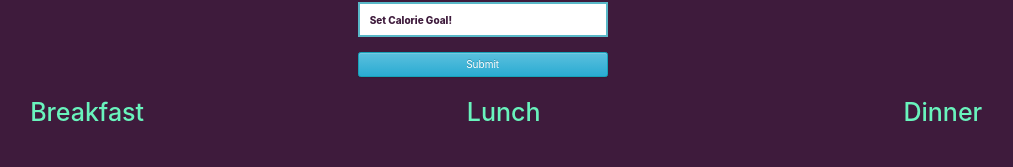
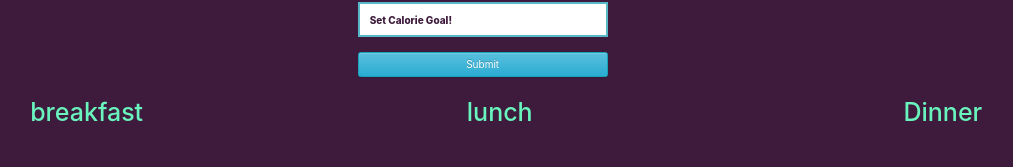
Before and after one commit to AngelTX/foodFast, a React (Create React App) app: page / in a window 1280 px wide. Shown: the part 133-300 px from the top of the page, without its empty margins (79-1092 px from the left). Built offline with nearby package versions, Linux system fonts and the light colour scheme.

Commit message:
Added components menuitems

```diff
--- /dev/null
+++ b/src/components/MenuItem.js
@@ -0,0 +1,28 @@
+import React from 'react';
+
+const MenuItem = (props) =>{
+  // console.log(props)
+  // const foodCategory = props.category;
+  const menuItem = props.items;
+
+    return(
+      <div>
+          <h1>{props.title}</h1>
+          {menuItem ?
+            <h1>{menuItem[0].fields.brand_name}</h1>
+            : null
+          }
+          {menuItem ?
+            <h1>{menuItem[0].fields.item_name}</h1>
+            : null
+          }
+          {menuItem ?
+            <h1>{menuItem[0].fields.nf_calories}</h1>
+            : null
+          }
+
+      </div>
+    )
+}
+
+export default MenuItem;
--- a/src/containers/MenuContainer.js
+++ b/src/containers/MenuContainer.js
@@ -4,8 +4,9 @@ import { Col, Row } from 'react-bootstrap';
 import Breakfast from './Breakfast.js';
 import Lunch from './Lunch.js';
 import Dinner from './Dinner.js';
+import MenuItem from '../components/MenuItem.js';
+
 const MenuContainer = (props) =>{
-
     return(
       <div>
         <div>
@@ -13,14 +14,14 @@ const MenuContainer = (props) =>{
             <Col xs={4}>
               <Col xs={12}>
                 <div>
-                  <Breakfast items={props.menuItems} category={"Breakfast"}/>
+                  <MenuItem title={"breakfast"} items={props.menuItems.breakfast}/>
                 </div>
               </Col><br/>
             </Col>
             <Col xs={4}>
               <Col xs={12}>
                 <div>
-                  <Lunch items={props.menuItems}/>
+                  <MenuItem title={"lunch"} items={props.menuItems.lunch}/>
                 </div>
               </Col><br/>
             </Col>
```
